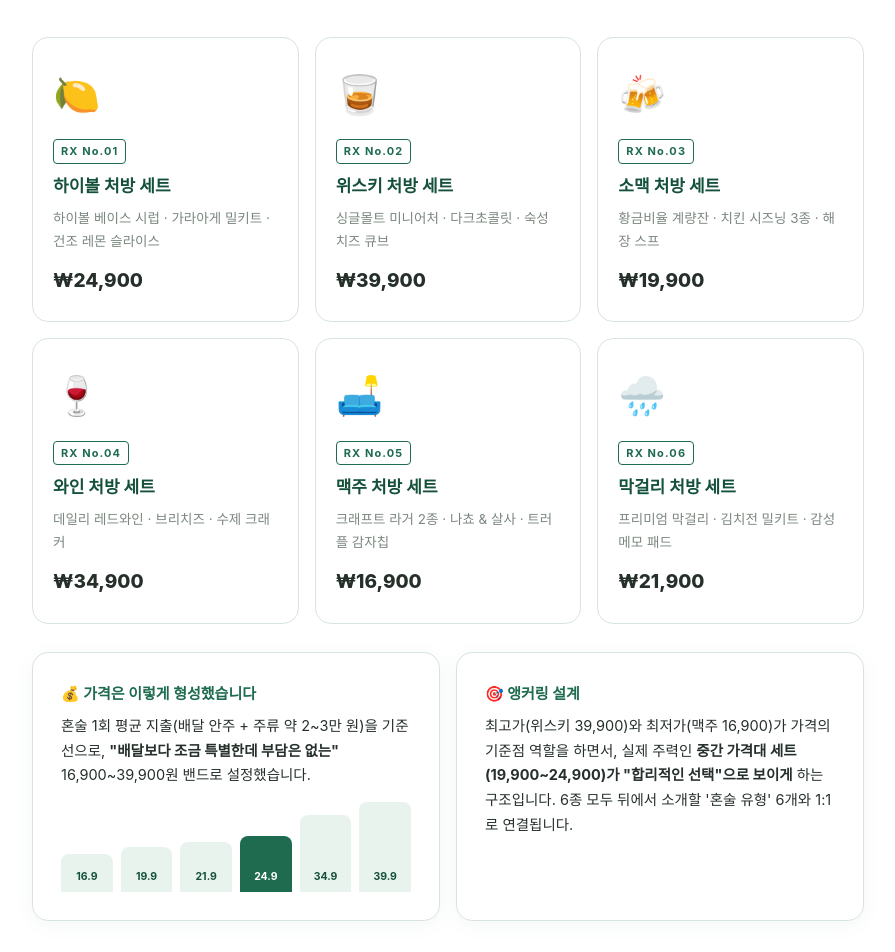
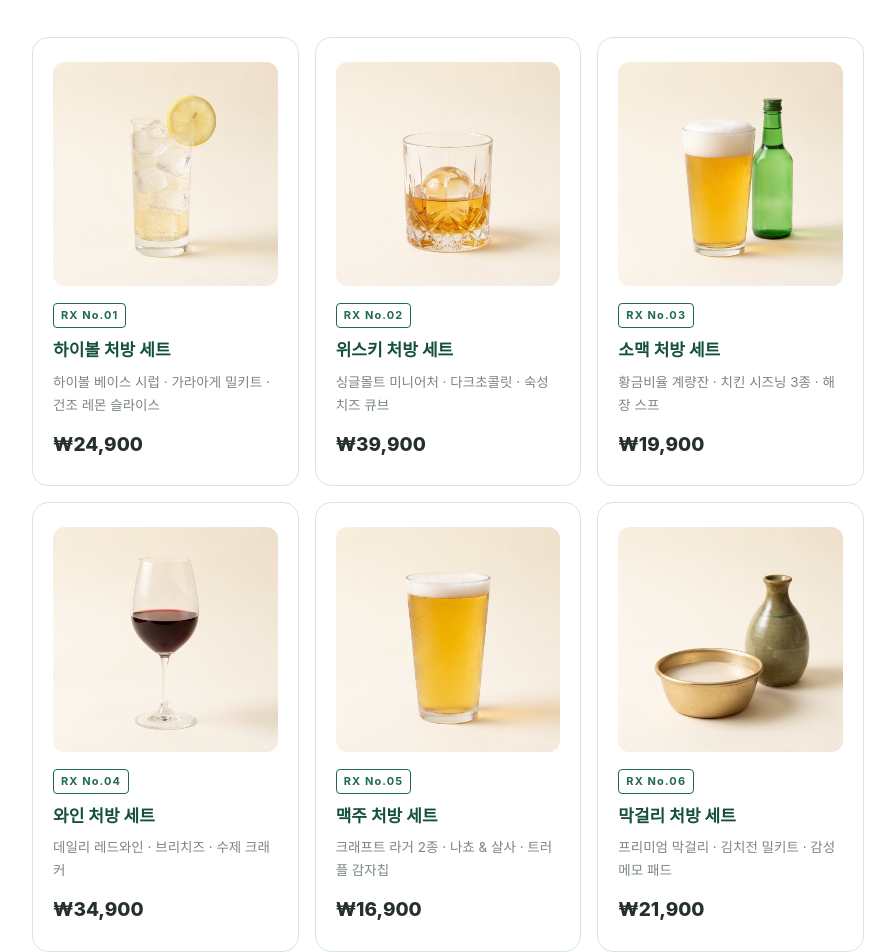
Before and after one commit to manduuu11/anju-pharmacy, a plain HTML site: page index.html in a window 1280 px wide. Shown: the part 806-1758 px from the top of the page, without its empty margins (192-1087 px from the left). Drawn offline with Linux system fonts and the light colour scheme; a web font is replaced by a local one.

Commit message:
제품 카드에 AI 생성 단품 술 사진 6종 추가

```diff
--- a/index.html
+++ b/index.html
@@ -168,7 +168,15 @@
     transition: transform 0.15s, box-shadow 0.15s;
   }
   .product:hover { transform: translateY(-4px); box-shadow: 0 12px 28px rgba(30,107,79,0.1); }
-  .product .p-emoji { font-size: 38px; margin-bottom: 10px; }
+  .product .p-photo {
+    width: 100%;
+    aspect-ratio: 1;
+    object-fit: cover;
+    border-radius: 12px;
+    display: block;
+    margin-bottom: 14px;
+    background: var(--cream);
+  }
   .product .p-tag {
     display: inline-block;
     font-size: 11px;
@@ -520,42 +528,42 @@
     </div>
     <div class="products">
       <div class="product reveal">
-        <div class="p-emoji">🍋</div>
+        <img class="p-photo" src="img/highball.jpg" alt="레몬 하이볼" loading="lazy">
         <span class="p-tag">RX No.01</span>
         <h4>하이볼 처방 세트</h4>
         <p class="p-items">하이볼 베이스 시럽 · 가라아게 밀키트 · 건조 레몬 슬라이스</p>
         <p class="p-price">₩24,900</p>
       </div>
       <div class="product reveal">
-        <div class="p-emoji">🥃</div>
+        <img class="p-photo" src="img/whisky.jpg" alt="위스키 온더락" loading="lazy">
         <span class="p-tag">RX No.02</span>
         <h4>위스키 처방 세트</h4>
         <p class="p-items">싱글몰트 미니어처 · 다크초콜릿 · 숙성 치즈 큐브</p>
         <p class="p-price">₩39,900</p>
       </div>
       <div class="product reveal">
-        <div class="p-emoji">🍻</div>
+        <img class="p-photo" src="img/somaek.jpg" alt="소맥" loading="lazy">
         <span class="p-tag">RX No.03</span>
         <h4>소맥 처방 세트</h4>
         <p class="p-items">황금비율 계량잔 · 치킨 시즈닝 3종 · 해장 스프</p>
         <p class="p-price">₩19,900</p>
       </div>
       <div class="product reveal">
-        <div class="p-emoji">🍷</div>
+        <img class="p-photo" src="img/wine.jpg" alt="레드 와인" loading="lazy">
         <span class="p-tag">RX No.04</span>
         <h4>와인 처방 세트</h4>
         <p class="p-items">데일리 레드와인 · 브리치즈 · 수제 크래커</p>
         <p class="p-price">₩34,900</p>
       </div>
       <div class="product reveal">
-        <div class="p-emoji">🛋️</div>
+        <img class="p-photo" src="img/beer.jpg" alt="라거 맥주" loading="lazy">
         <span class="p-tag">RX No.05</span>
         <h4>맥주 처방 세트</h4>
         <p class="p-items">크래프트 라거 2종 · 나쵸 &amp; 살사 · 트러플 감자칩</p>
         <p class="p-price">₩16,900</p>
       </div>
       <div class="product reveal">
-        <div class="p-emoji">🌧️</div>
+        <img class="p-photo" src="img/makgeolli.jpg" alt="막걸리" loading="lazy">
         <span class="p-tag">RX No.06</span>
         <h4>막걸리 처방 세트</h4>
         <p class="p-items">프리미엄 막걸리 · 김치전 밀키트 · 감성 메모 패드</p>
```
Also changed, not shown: img/beer.jpg (added), img/highball.jpg (added), img/makgeolli.jpg (added), img/somaek.jpg (added), img/whisky.jpg (added), img/wine.jpg (added).
